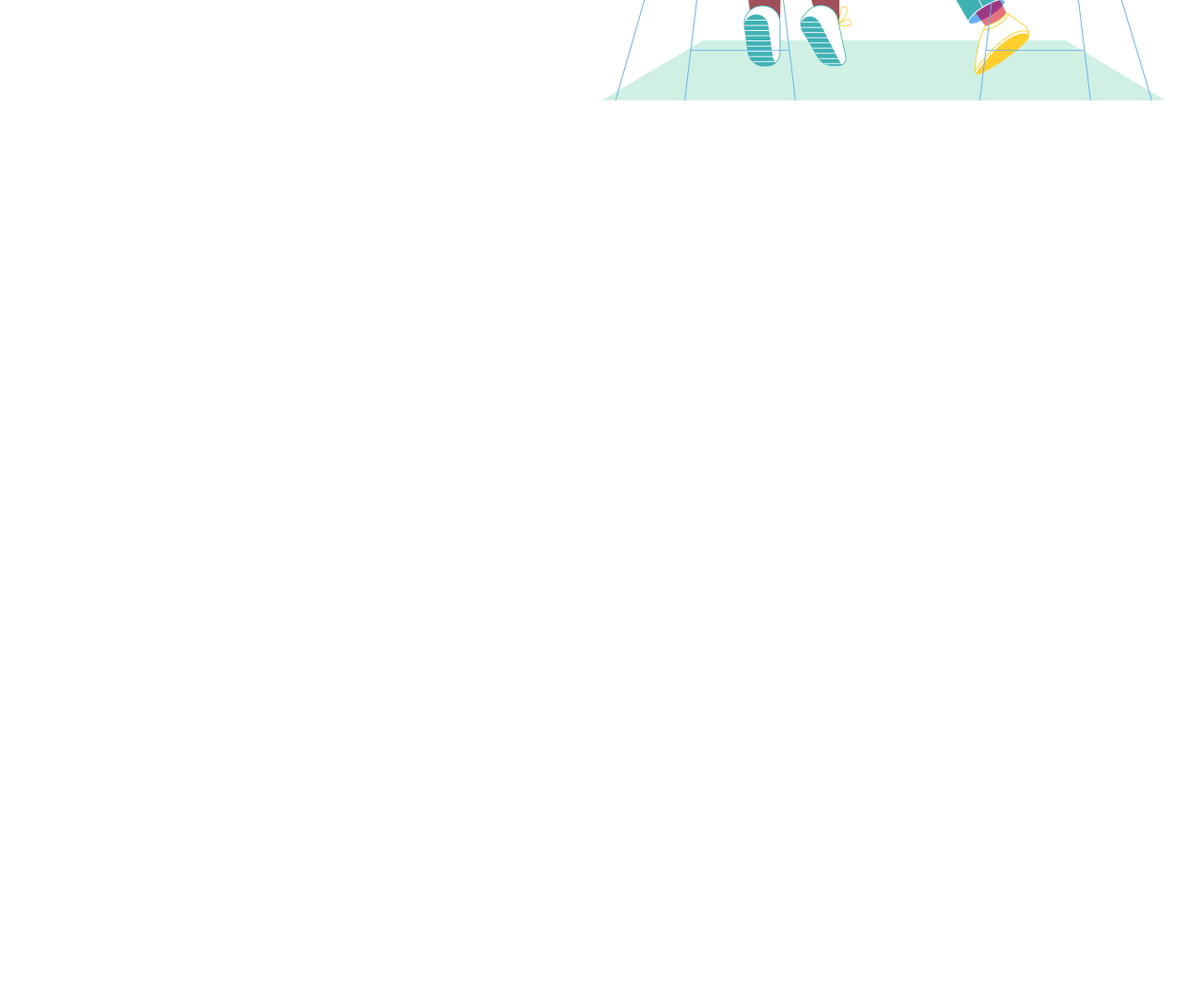
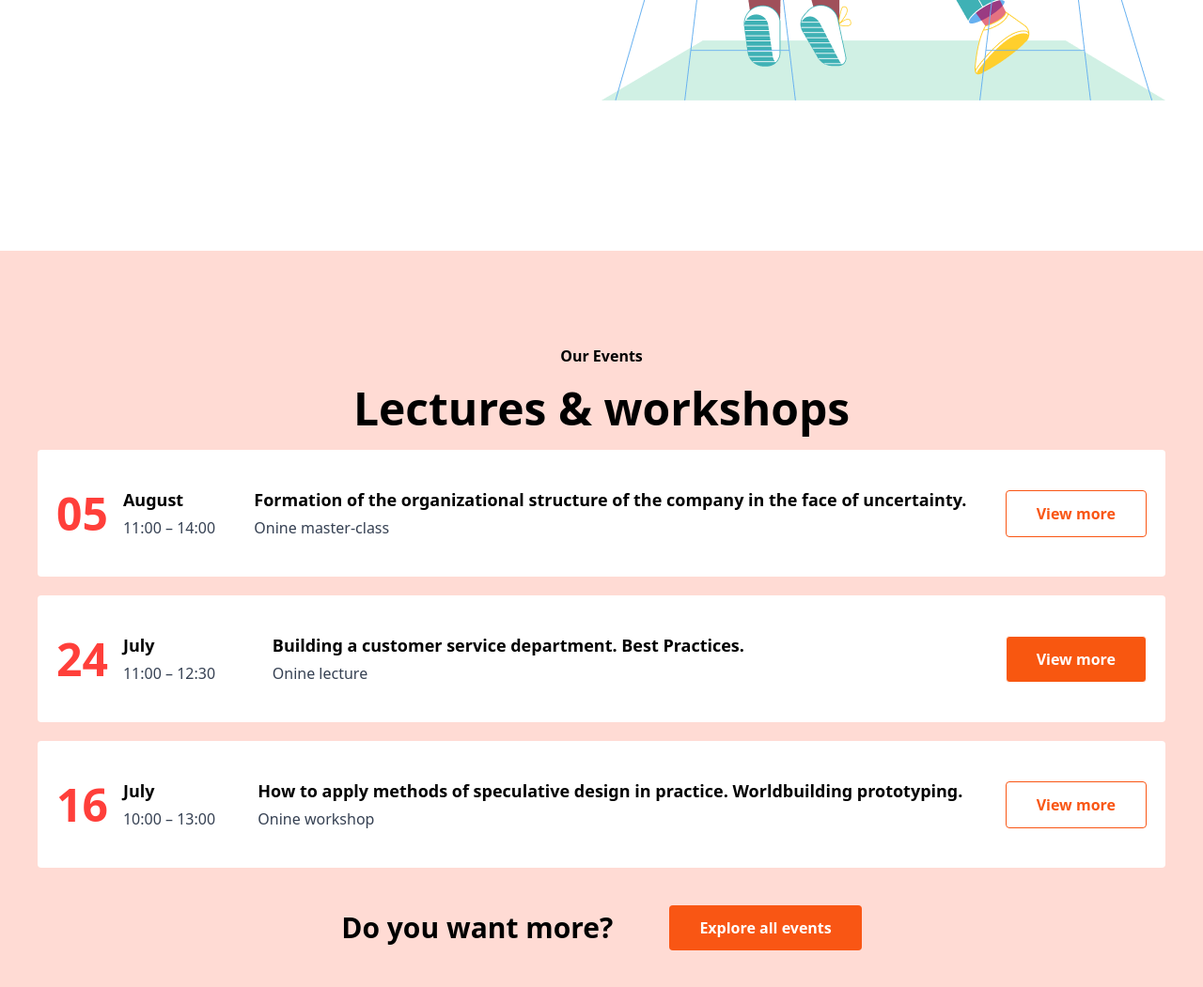
Before and after one commit to numonqalandarov-sketch/home-workk-date-19, a website: page index.html in a window 1280 px wide. Shown: the part 3456-4507 px from the top of the page at 94% size. Before the commit the page ends 3723 px from the top, so only its background shows below. Drawn offline with Linux system fonts and the light colour scheme.

Commit message:
section5 page1

```diff
--- a/index.html
+++ b/index.html
@@ -280,6 +280,100 @@
           <img src="src/img/page1/section4/img.png" alt="" />
         </div>
       </section>
+      <section class="bg-[#FFDBD4] px-5 py-10 lg:px-0 lg:py-25">
+        <div class="max-w-300 m-auto flex flex-col items-center gap-5">
+          <h6 class="font-bold">Our Events</h6>
+          <h1 class="text-3xl lg:text-5xl font-bold">Lectures & workshops</h1>
+          <div class="flex flex-col gap-5 w-full">
+            <div
+              class="flex bg-white flex-col lg:flex-row gap-5 justify-between w-full px-5 py-10 items-center rounded-sm"
+            >
+              <div class="flex items-center gap-4">
+                <p class="text-[#FF3F3A] text-4xl font-bold lg:text-5xl">05</p>
+                <div class="flex flex-col gap-1">
+                  <p class="text-[18px] font-bold">August</p>
+                  <p class="text-gray-700">11:00 – 14:00</p>
+                </div>
+              </div>
+              <div
+                class="flex flex-col gap-1 lg:items-start items-center lg:text-start text-center"
+              >
+                <p class="text-[18px] font-bold">
+                  Formation of the organizational structure of the company in
+                  the face of uncertainty.
+                </p>
+                <p class="text-gray-700">Onine master-class</p>
+              </div>
+              <button
+                class="py-3 px-8 border border-[#F95614] text-[#F95614] font-bold rounded-sm"
+              >
+                View more
+              </button>
+            </div>
+
+            <div
+              class="flex bg-white flex-col lg:flex-row gap-5 justify-between w-full px-5 py-10 items-center rounded-sm"
+            >
+              <div class="flex items-center gap-4">
+                <p class="text-[#FF3F3A] text-4xl font-bold lg:text-5xl">24</p>
+                <div class="flex flex-col gap-1">
+                  <p class="text-[18px] font-bold">July</p>
+                  <p class="text-gray-700">11:00 – 12:30</p>
+                </div>
+              </div>
+              <div
+                class="flex flex-col gap-1 lg:w-[62%] lg:items-start items-center lg:text-start text-center"
+              >
+                <p class="text-[18px] font-bold">
+                  Building a customer service department. Best Practices.
+                </p>
+                <p class="text-gray-700">Onine lecture</p>
+              </div>
+              <button
+                class="py-3 px-8 border text-white bg-[#F85710] font-bold rounded-sm"
+              >
+                View more
+              </button>
+            </div>
+
+            <div
+              class="flex bg-white flex-col lg:flex-row gap-5 justify-between w-full px-5 py-10 items-center rounded-sm"
+            >
+              <div class="flex items-center gap-4">
+                <p class="text-[#FF3F3A] text-4xl font-bold lg:text-5xl">16</p>
+                <div class="flex flex-col gap-1">
+                  <p class="text-[18px] font-bold">July</p>
+                  <p class="text-gray-700">10:00 – 13:00</p>
+                </div>
+              </div>
+              <div
+                class="flex flex-col gap-1 lg:items-start items-center lg:text-start text-center"
+              >
+                <p class="text-[18px] font-bold">
+                  How to apply methods of speculative design in practice.
+                  Worldbuilding prototyping.
+                </p>
+                <p class="text-gray-700">Onine workshop</p>
+              </div>
+              <button
+                class="py-3 px-8 border border-[#F95614] text-[#F95614] font-bold rounded-sm"
+              >
+                View more
+              </button>
+            </div>
+          </div>
+          <div
+            class="flex flex-col lg:flex-row mt-5 lg:gap-15 gap-5 items-center"
+          >
+            <h3 class="text-3xl font-bold">Do you want more?</h3>
+            <button
+              class="py-3 px-8 bg-[#F95614] text-white font-bold rounded-sm"
+            >
+              Explore all events
+            </button>
+          </div>
+        </div>
+      </section>
     </main>
   </body>
 </html>
```
Also changed, not shown: src/output.css.
